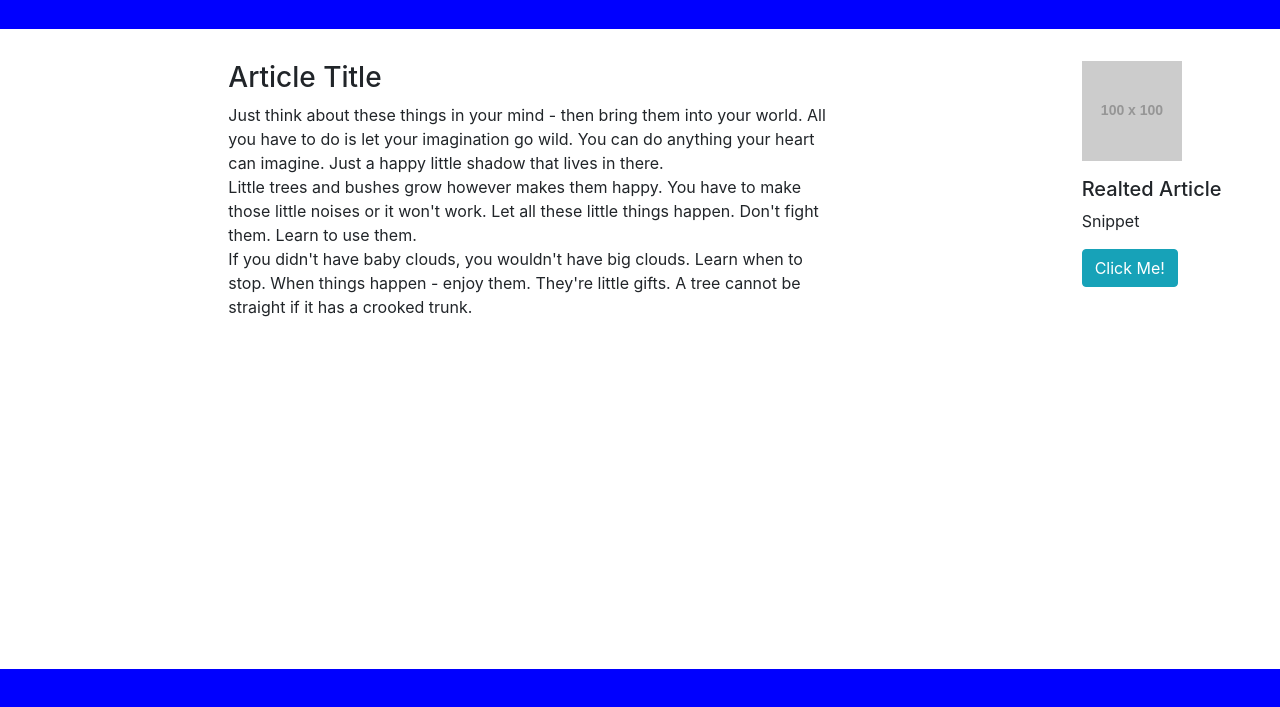
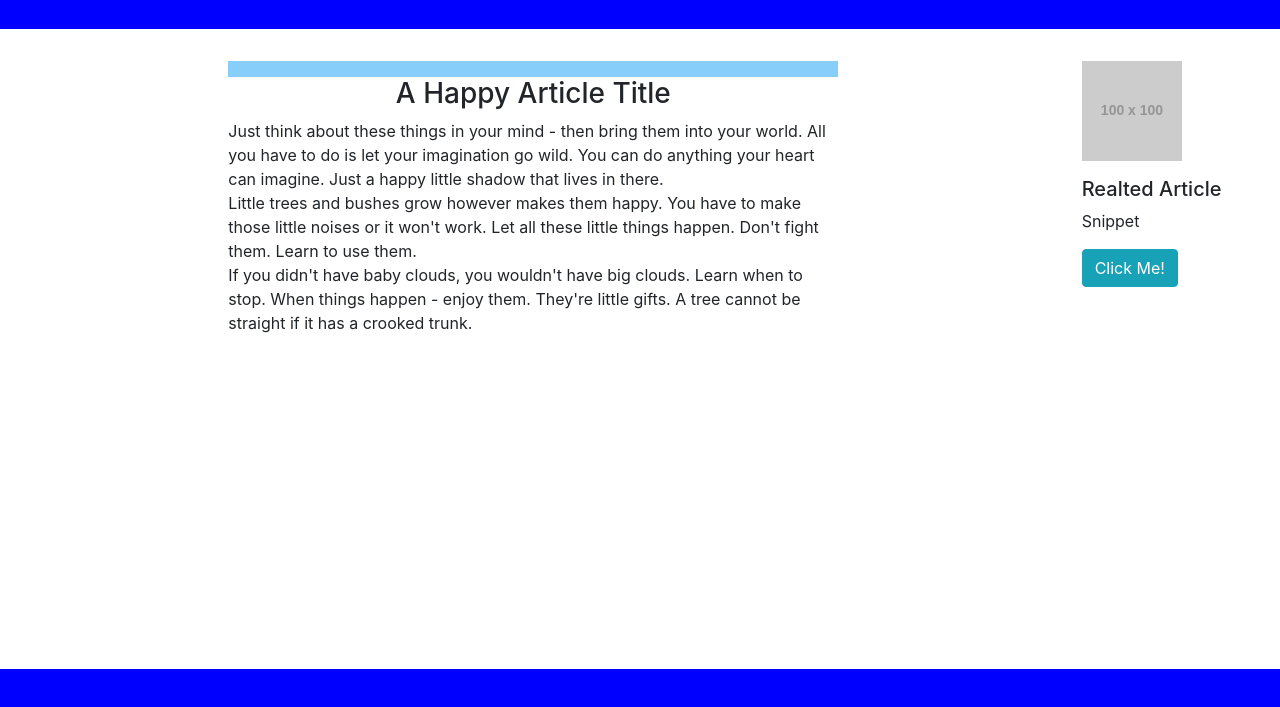
Before and after one commit to ChristopherMCarlson/cool-site-bootsrap, a plain HTML site: page index.html in a window 1280 px wide. Shown: the part 51-758 px from the top of the page. Drawn offline with nearby package versions, Linux system fonts and the light colour scheme; placeholder pictures from the web are drawn by us.

Commit message:
lunch commit

```diff
--- a/assets/style.css
+++ b/assets/style.css
@@ -33,3 +33,7 @@
 .m-t-2 {
     margin-top: 2rem;
 }
+
+article h3 {
+    border-top: 1rem solid lightskyblue;
+}
--- a/index.html
+++ b/index.html
@@ -5,8 +5,8 @@
     <meta name="viewport" content="width=device-width, initial-scale=1.0">
     <meta http-equiv="X-UA-Compatible" content="ie=edge">
     <title>Cool Site Bootstrap</title>
+    <link rel="stylesheet" href="https://stackpath.bootstrapcdn.com/bootstrap/4.1.3/css/bootstrap.min.css" integrity="sha384-MCw98/SFnGE8fJT3GXwEOngsV7Zt27NXFoaoApmYm81iuXoPkFOJwJ8ERdknLPMO" crossorigin="anonymous">
     <link rel="stylesheet" href="assets/style.css">
-    <link rel="stylesheet" href="https://stackpath.bootstrapcdn.com/bootstrap/4.1.3/css/bootstrap.min.css" integrity="sha384-MCw98/SFnGE8fJT3GXwEOngsV7Zt27NXFoaoApmYm81iuXoPkFOJwJ8ERdknLPMO" crossorigin="anonymous">
 </head>
 <body>
 
@@ -37,7 +37,7 @@
         <section class="row content-size">
             <div class="col-sm-6 offset-sm-2">
                 <article class="m-t-2">
-                    <h3>Article Title</h3>
+                    <h3 class="text-center">A Happy Article Title</h3>
                 <div><p>
                     Just think about these things in your mind - then bring them into your world. All you have to do is let your imagination go wild. You can do anything your heart can imagine. Just a happy little shadow that lives in there.
                     <br>
```
